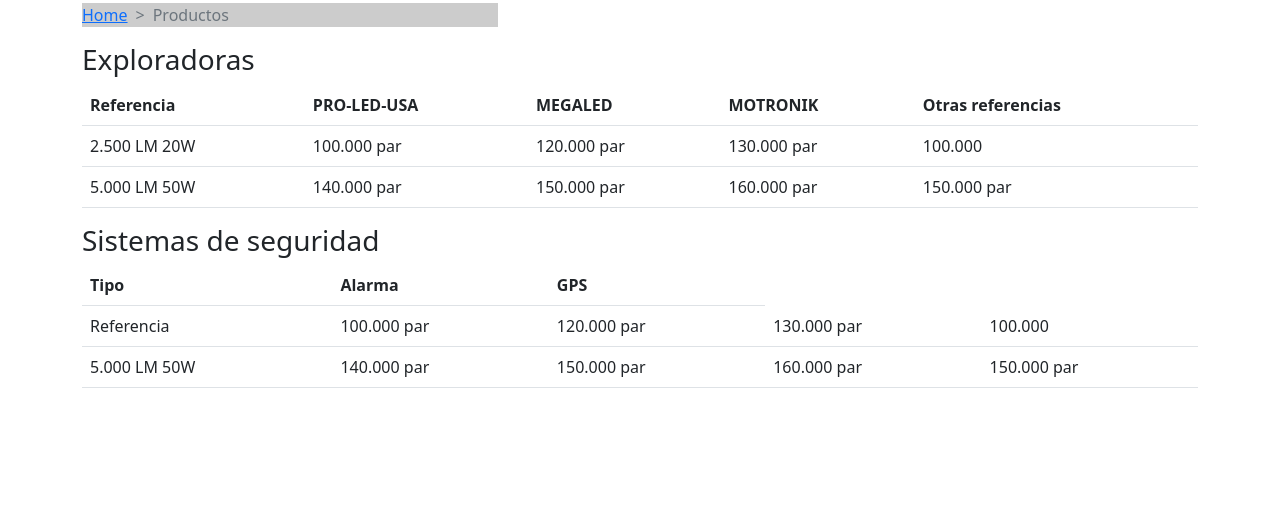
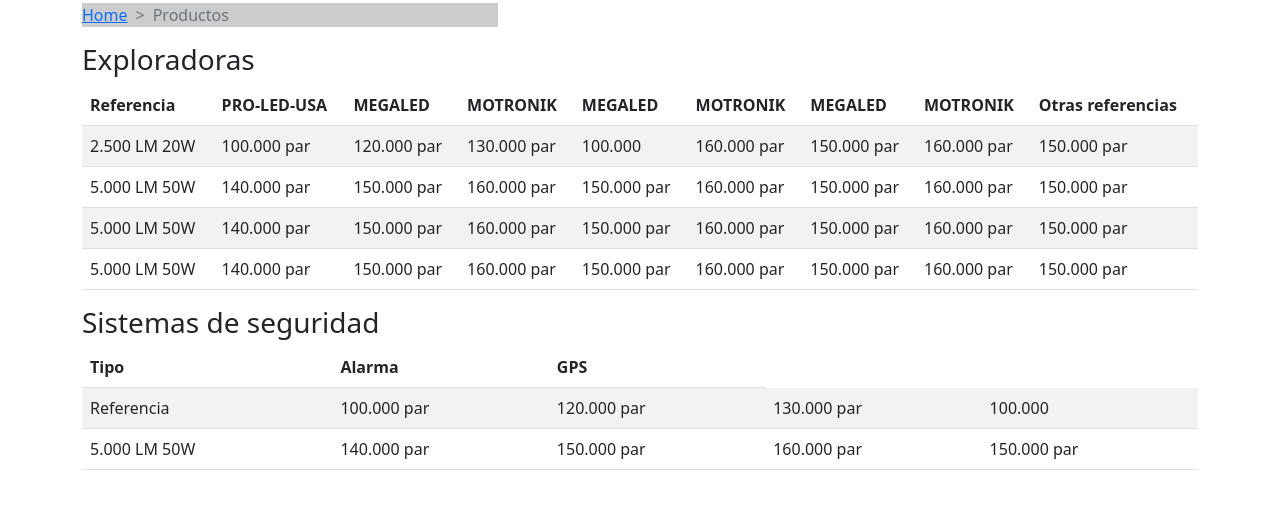
Before and after one commit to KennedyDT/pagina_electrimotos, a website: page items.html in a window 1280 px wide. Shown: the part 103-612 px from the top of the page. Drawn offline with nearby package versions, Linux system fonts and the light colour scheme; a web font is replaced by a local one.

Commit message:
Imagen de banner y actualizaciones

```diff
--- a/items.html
+++ b/items.html
@@ -46,10 +46,14 @@
 
       <h3>Exploradoras</h3>
         <div class ="table-responsive">
-          <table class="table">
+          <table class="table table-striped">
             <thead>
               <th>Referencia</th>
               <th>PRO-LED-USA</th>
+              <th>MEGALED</th>
+              <th>MOTRONIK</th>
+              <th>MEGALED</th>
+              <th>MOTRONIK</th>
               <th>MEGALED</th>
               <th>MOTRONIK</th>
               <th>Otras referencias</th>
@@ -62,6 +66,10 @@
                 <td>120.000 par</td>
                 <td>130.000 par</td>
                 <td>100.000 </td>
+                <td>160.000 par</td>
+                <td>150.000 par</td>
+                <td>160.000 par</td>
+                <td>150.000 par</td>
               </tr>
               <tr>
                 <td>5.000 LM 50W</td>
@@ -69,8 +77,39 @@
                 <td>150.000 par</td>
                 <td>160.000 par</td>
                 <td>150.000 par</td>
+                <td>160.000 par</td>
+                <td>150.000 par</td>
+                <td>160.000 par</td>
+                <td>150.000 par</td>
 
               </tr>
+
+              <tr>
+                <td>5.000 LM 50W</td>
+                <td>140.000 par</td>
+                <td>150.000 par</td>
+                <td>160.000 par</td>
+                <td>150.000 par</td>
+                <td>160.000 par</td>
+                <td>150.000 par</td>
+                <td>160.000 par</td>
+                <td>150.000 par</td>
+
+              </tr>
+
+              <tr>
+                <td>5.000 LM 50W</td>
+                <td>140.000 par</td>
+                <td>150.000 par</td>
+                <td>160.000 par</td>
+                <td>150.000 par</td>
+                <td>160.000 par</td>
+                <td>150.000 par</td>
+                <td>160.000 par</td>
+                <td>150.000 par</td>
+
+              </tr>
+
 
             </tbody>
           </table>
@@ -79,7 +118,7 @@
 
         <h3>Sistemas de seguridad</h3>
         <div class="table-responsive">
-          <table class="table">
+          <table class="table table-striped">
             <thead>
               <th>Tipo</th>
               <th>Alarma</th>
```
Also changed, not shown: about.html (+1 -1 lines), contacto.html (+13 -1 lines), index.html (+5 -19 lines), images/banner2.png (added), images/banner3.png (added).
